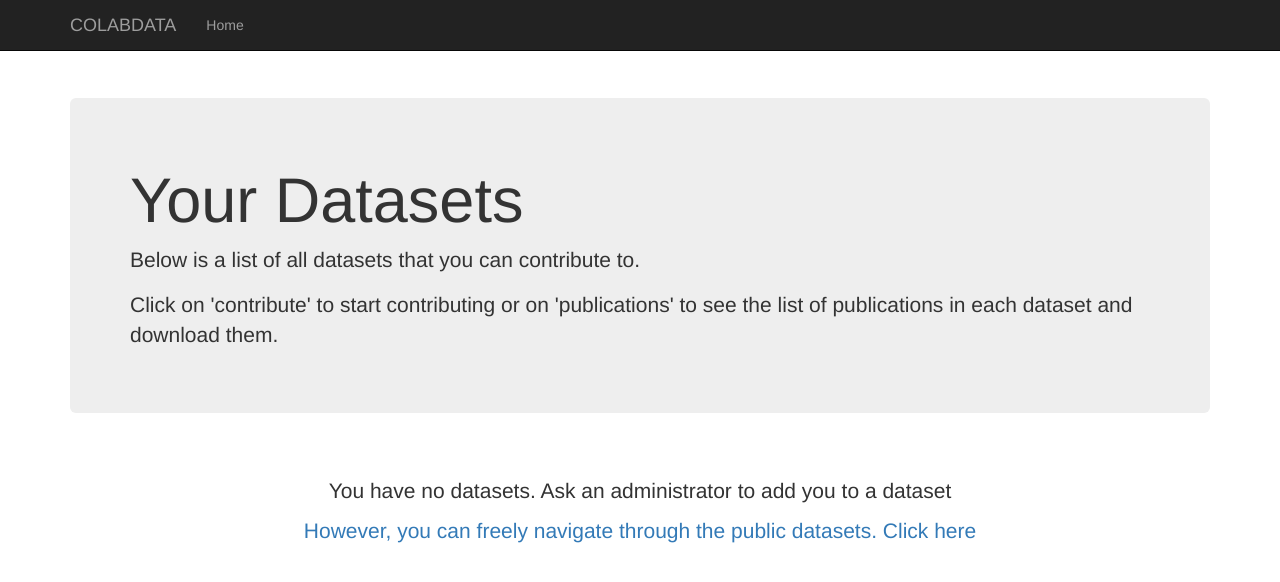
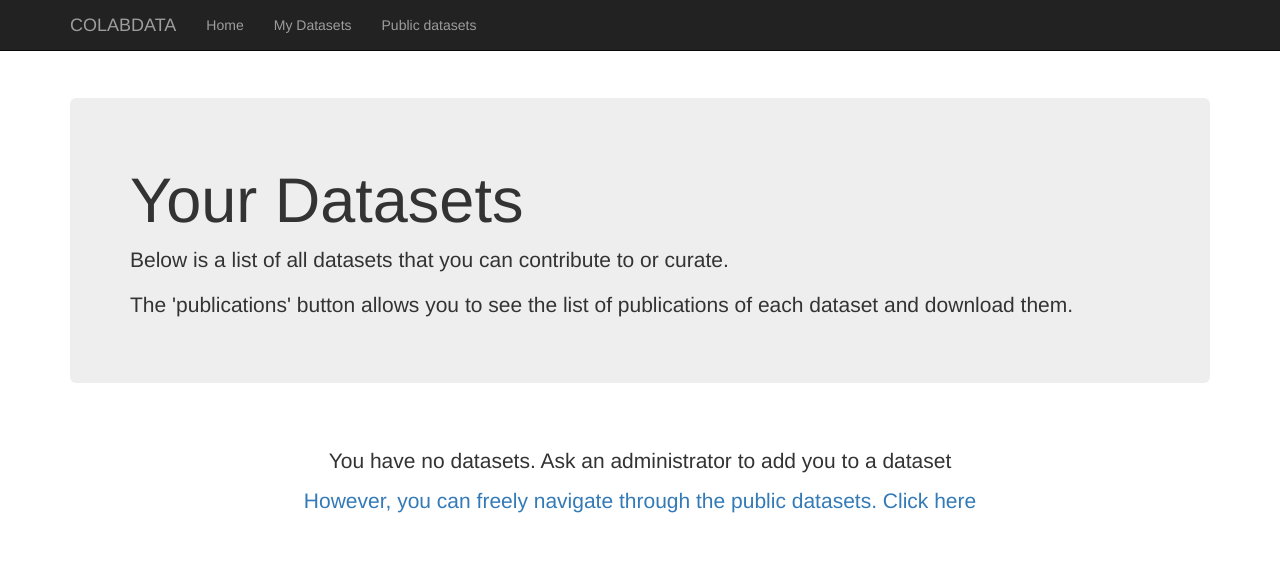
Before and after one commit to daniellima/colabdata, a Django app: template image_tagger/templates/image_tagger/private_datasets.html in a window 1280 px wide. Shown: the top 582 px of the page. Run offline with Django 3.2, Linux system fonts and the light colour scheme; the template is opened without the code that fills it, so the values that code supplies are empty; some libraries are stand-ins or nearby versions.

Commit message:
Melhorias nos textos e na navegação da area do colaborador

```diff
--- a/image_tagger/templates/image_tagger/base.html
+++ b/image_tagger/templates/image_tagger/base.html
@@ -19,6 +19,16 @@
                 <li>
                     <a href="{% url 'index' %}" class="navbar-link">
                         Home
+                    </a>
+                </li>
+                <li>
+                    <a href="{% url 'private_datasets' %}" class="navbar-link">
+                        My Datasets
+                    </a>
+                </li>
+                <li>
+                    <a href="{% url 'datasets' %}" class="navbar-link">
+                        Public datasets
                     </a>
                 </li>
             </ul>
--- a/image_tagger/templates/image_tagger/datasets.html
+++ b/image_tagger/templates/image_tagger/datasets.html
@@ -6,7 +6,7 @@
   <div class="jumbotron">
       <h1>Datasets</h1>
       <p>Below is a list of all publicly datasets available.</p>
-      <p>Click on 'view more' to see the list of publications in each dataset and download it.</p>
+      <p>Click on 'view more' to see more info about the dataset, its publications and download links for them.</p>
   </div>
   <div class="row">
   {% for dataset in datasets %}
--- a/image_tagger/templates/image_tagger/private_datasets.html
+++ b/image_tagger/templates/image_tagger/private_datasets.html
@@ -7,8 +7,8 @@
   <div class="col-xs-12">
     <div class="jumbotron">
       <h1>Your Datasets</h1>
-      <p>Below is a list of all datasets that you can contribute to.</p>
-      <p>Click on 'contribute' to start contributing or on 'publications' to see the list of publications in each dataset and download them.</p>
+      <p>Below is a list of all datasets that you can contribute to or curate.</p>
+      <p>The 'publications' button allows you to see the list of publications of each dataset and download them.</p>
     </div>
 
     {% for dataset, user_is_curator, images in datasets_with_info %}
--- a/image_tagger/views.py
+++ b/image_tagger/views.py
@@ -144,7 +144,7 @@ def index(request):
             if user is not None:
                 auth.login(request, user)
 
-                return redirect('index')
+                return redirect('private_datasets')
 
             form.add_error(None, "Your credentials are not valid.")
     else:
```
Also changed, not shown: image_tagger/templates/image_tagger/index.html (+2 -15 lines).
